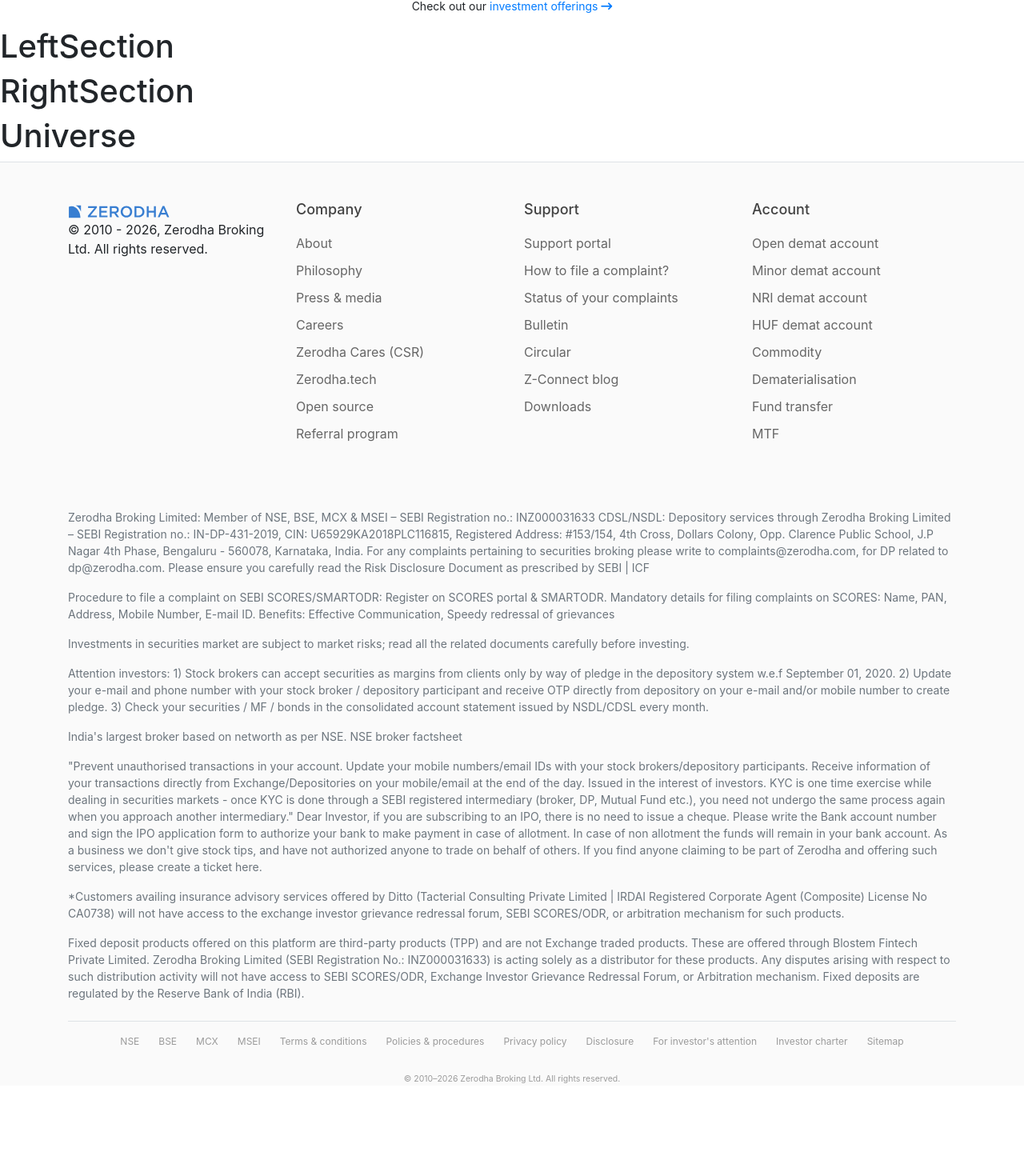
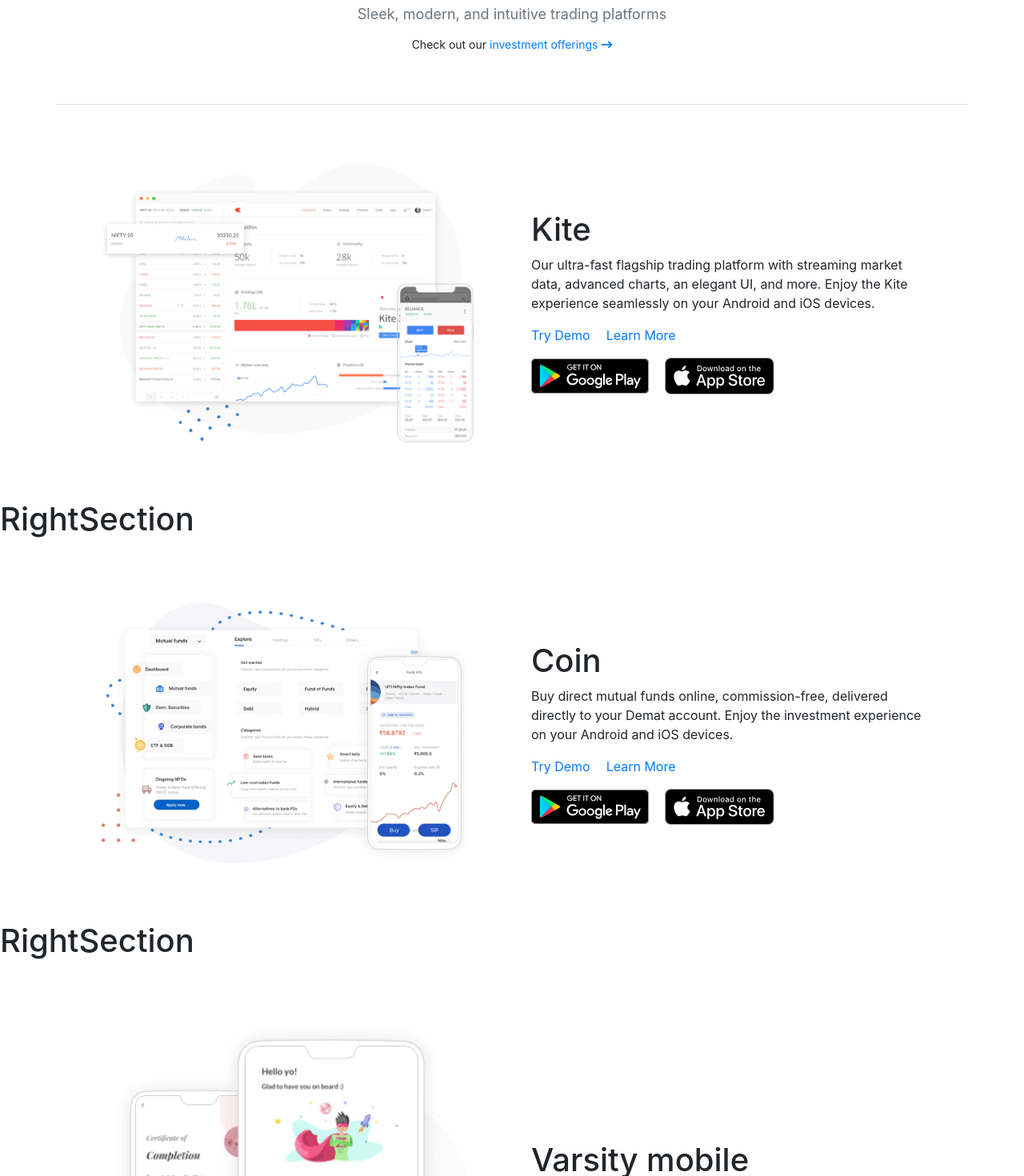
Before and after one commit to harshsharma078/Zerodha, a React (Create React App) app: page /products in a window 1280 px wide. Shown: the part 193-1663 px from the top of the page at 80% size. Before the commit the page ends 1550 px from the top, so only its background shows below. Built offline with nearby package versions, Linux system fonts and the light colour scheme.

Commit message:
Implement leftSection Component in products using props

```diff
--- a/src/landing_page/Footer.js
+++ b/src/landing_page/Footer.js
@@ -13,6 +13,8 @@
                         alt="Zerodha"
                     />
                     <p>&copy; 2010 - 2026, Zerodha Broking Ltd. All rights reserved.</p>
+                        <img src='media\images\googlePlayBadge.svg'/>
+                        <img src='media\images\appstoreBadge.svg'/>
                 </div>
 
 <div className="col-12 col-sm-6 col-md-3 mb-4 footer-links">
@@ -58,7 +60,7 @@
             <p>Zerodha Broking Limited: Member of NSE, BSE, MCX & MSEI – SEBI Registration no.: INZ000031633 CDSL/NSDL: Depository services through Zerodha Broking Limited – SEBI Registration no.: IN-DP-431-2019, CIN: U65929KA2018PLC116815, Registered Address: #153/154, 4th Cross, Dollars Colony, Opp. Clarence Public School, J.P Nagar 4th Phase, Bengaluru - 560078, Karnataka, India. For any complaints pertaining to securities broking please write to complaints@zerodha.com, for DP related to dp@zerodha.com. Please ensure you carefully read the Risk Disclosure Document as prescribed by SEBI | ICF</p>
             <p>Procedure to file a complaint on SEBI SCORES/SMARTODR: Register on SCORES portal & SMARTODR. Mandatory details for filing complaints on SCORES: Name, PAN, Address, Mobile Number, E-mail ID. Benefits: Effective Communication, Speedy redressal of grievances</p>
             <p>Investments in securities market are subject to market risks; read all the related documents carefully before investing.</p>
-            <p>Attention investors: 1) Stock brokers can accept securities as margins from clients only by way of pledge in the depository system w.e.f September 01, 2020. 2) Update your e-mail and phone number with your stock broker / depository participant and receive OTP directly from depository on your e-mail and/or mobile number to create pledge. 3) Check your securities / MF / bonds in the consolidated account statement issued by NSDL/CDSL every month.</p>
+            <p>Attention investors: 1 Stock brokers can accept securities as margins from clients only by way of pledge in the depository system w.e.f September 01, 2020. 2) Update your e-mail and phone number with your stock broker / depository participant and receive OTP directly from depository on your e-mail and/or mobile number to create pledge. 3) Check your securities / MF / bonds in the consolidated account statement issued by NSDL/CDSL every month.</p>
             <p>India's largest broker based on networth as per NSE. NSE broker factsheet</p>
             <p>"Prevent unauthorised transactions in your account. Update your mobile numbers/email IDs with your stock brokers/depository participants. Receive information of your transactions directly from Exchange/Depositories on your mobile/email at the end of the day. Issued in the interest of investors. KYC is one time exercise while dealing in securities markets - once KYC is done through a SEBI registered intermediary (broker, DP, Mutual Fund etc.), you need not undergo the same process again when you approach another intermediary." Dear Investor, if you are subscribing to an IPO, there is no need to issue a cheque. Please write the Bank account number and sign the IPO application form to authorize your bank to make payment in case of allotment. In case of non allotment the funds will remain in your bank account. As a business we don't give stock tips, and have not authorized anyone to trade on behalf of others. If you find anyone claiming to be part of Zerodha and offering such services, please create a ticket here.</p>
             <p>*Customers availing insurance advisory services offered by Ditto (Tacterial Consulting Private Limited | IRDAI Registered Corporate Agent (Composite) License No CA0738) will not have access to the exchange investor grievance redressal forum, SEBI SCORES/ODR, or arbitration mechanism for such products.</p>
@@ -81,6 +83,7 @@
     </div>
     <p className="text-center mt-3 mb-0">
         <small>© 2010–2026 Zerodha Broking Ltd. All rights reserved.</small>
+
     </p>
 </div>
 
--- a/src/landing_page/products/Hero.js
+++ b/src/landing_page/products/Hero.js
@@ -3,8 +3,8 @@
 
 function Hero() {
     return (
-        <div className="container">
-            <div className="text-center mt-5">
+        <div className="container border-bottom mt-5">
+            <div className="text-center mt-5 p-5">
                 <h1 style={{ fontSize: "26px", fontWeight: "400" }}>
                     Zerodha Products
                 </h1>
--- a/src/landing_page/products/LeftSection.js
+++ b/src/landing_page/products/LeftSection.js
@@ -1,9 +1,33 @@
 import React from 'react';
-function LeftSection() {
+
+function LeftSection({ imageURL, productName, productDescription, tryDemo, learnMore, googlePlay, appStore }) {
     return (
-        <>
-            <h1>LeftSection</h1>
-        </>
+        <div className='container p-5'>
+            <div className='row align-items-center'>
+                <div className="col-6 p-4">
+                    <img src={imageURL} width="95%" />
+                </div>
+
+                <div className="col-6 p-4">
+                    <h1>{productName}</h1>
+                    <p>{productDescription}</p>
+
+                    <div>
+                        <a href={tryDemo}>Try Demo</a>
+                        <a href={learnMore} style={{ marginLeft: "20px" }}>Learn More</a>
+                    </div>
+
+                    <div className='mt-3'>
+                        <a href={googlePlay}>
+                            <img src='/media/images/googlePlayBadge.svg' width="30%" />
+                        </a>
+                        <a href={appStore} style={{ marginLeft: "20px" }}>
+                            <img src='/media/images/appstoreBadge.svg' width="28%" />
+                        </a>
+                    </div>
+                </div>
+            </div>
+        </div>
     );
 }
 
--- a/src/landing_page/products/ProductPage.js
+++ b/src/landing_page/products/ProductPage.js
@@ -12,7 +12,37 @@
     return (
         <>
             <Hero />
-            <LeftSection />
+            <LeftSection
+                imageURL="media\images\kite.png"
+                productName ="Kite"
+                productDescription ="Our ultra-fast flagship trading platform with streaming market data, advanced charts, an elegant UI, and more. Enjoy the Kite experience seamlessly on your Android and iOS devices."
+                tryDemo =""
+                learnMore =""
+                googlePlay =""
+                appStore =""
+             />
+
+            <RightSection />
+             <LeftSection
+                imageURL=" media\images\coin.png"
+                productName ="Coin"
+                productDescription ="Buy direct mutual funds online, commission-free, delivered directly to your Demat account. Enjoy the investment experience on your Android and iOS devices."
+                tryDemo =""
+                learnMore =""
+                googlePlay =""
+                appStore =""
+             />
+             <RightSection/>
+
+             <LeftSection
+                imageURL="media\images\varsity.png"
+                productName ="Varsity mobile"
+                productDescription ="An easy to grasp, collection of stock market lessons with in-depth coverage and illustrations. Content is broken down into bite-size cards to help you learn on the go."
+                tryDemo =""
+                learnMore =""
+                googlePlay =""
+                appStore =""
+             />
             <RightSection />
             <Universe />
         </>
```
